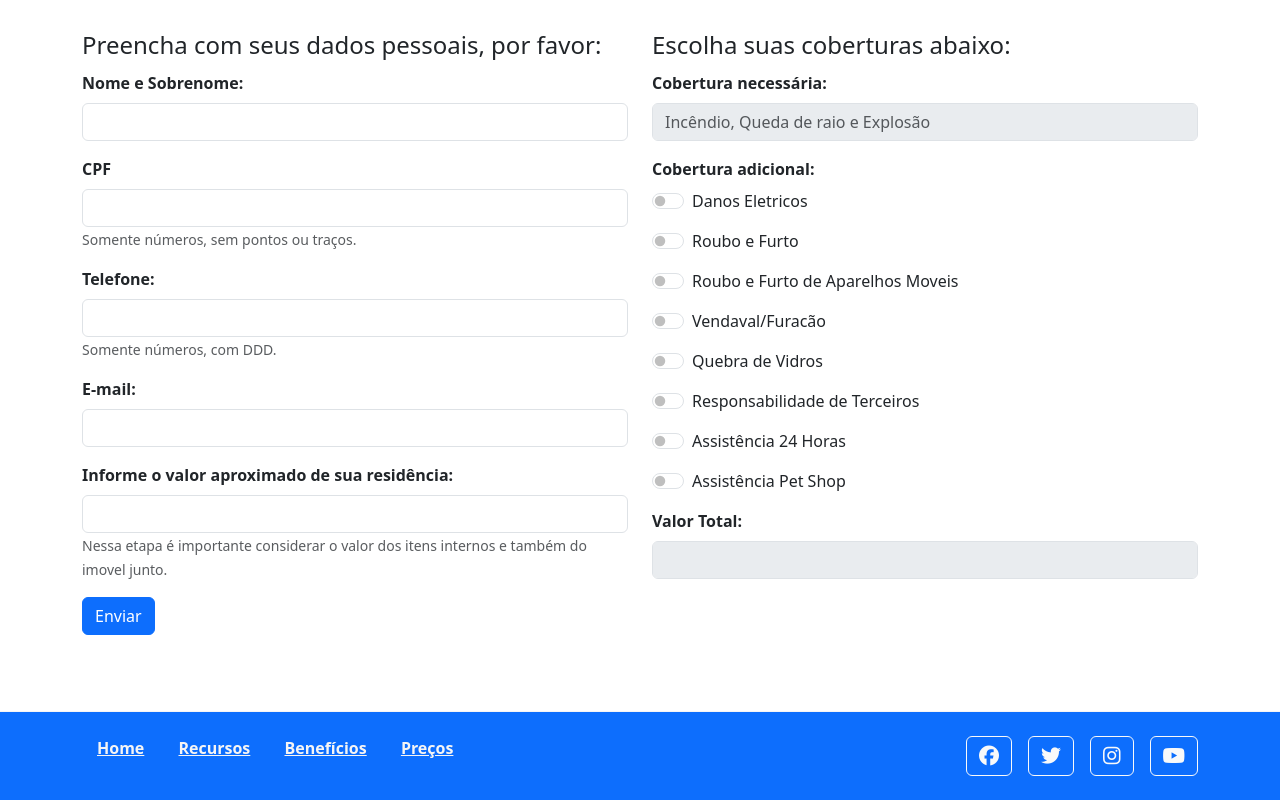
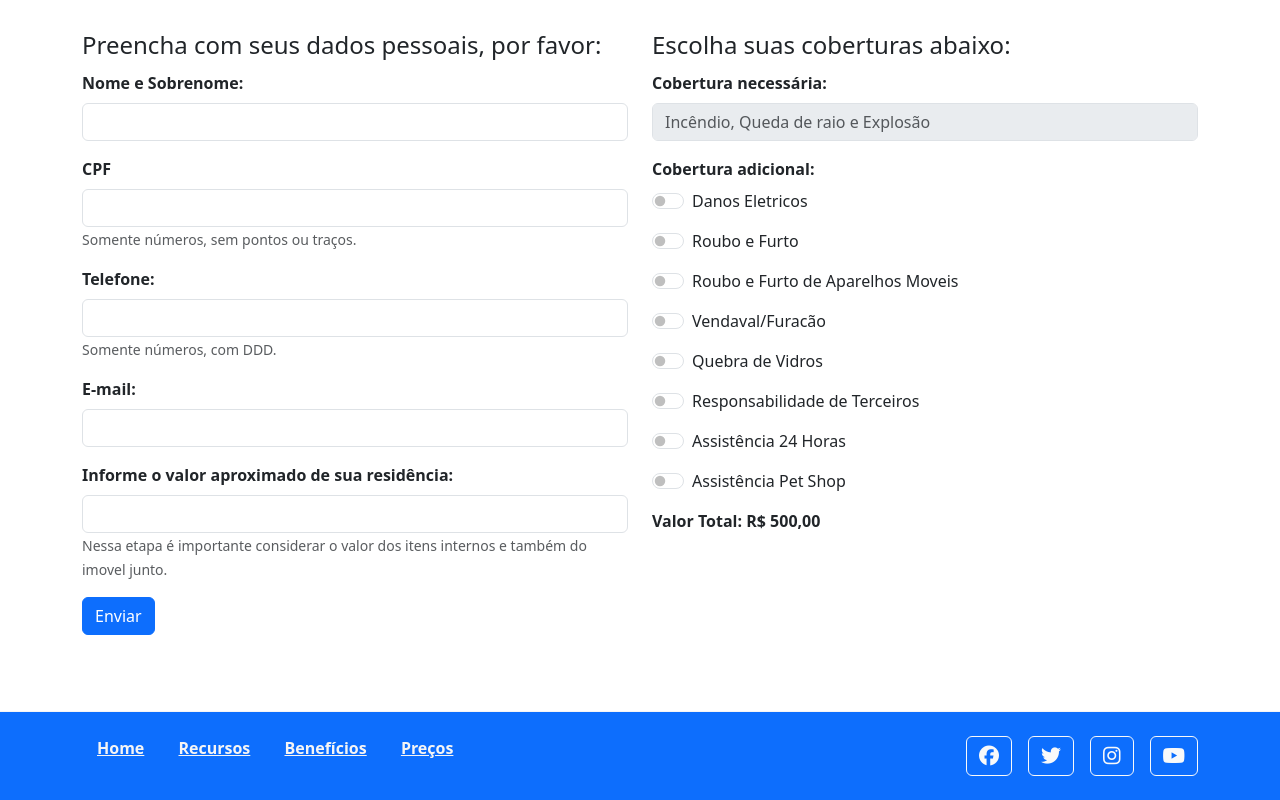
Before and after one commit to brunors1/segres, a plain HTML site: page pages/orçamento.html in a window 1280 px wide. Shown: the part 438-1238 px from the top of the page. Drawn offline with nearby package versions, Linux system fonts and the light colour scheme.

Commit message:
atualização
inclusão da label com o valor atualizado da soma das coberturas selecionadas.

```diff
--- a/js/scripts.js
+++ b/js/scripts.js
@@ -14,8 +14,9 @@ class Calculator {
         //Convertendo o valor final em moeda
         const opcoes = { style: 'currency', currency: 'BRL' };
         const valorFormatado = this.total.toLocaleString('pt-BR', opcoes);
-        console.log(valorFormatado);
-
+        //exibindo valor total no input
+        const inputValor = document.getElementById("totalValue");
+        inputValor.innerText = ` ${valorFormatado}`
     }
 }
 
@@ -44,6 +45,7 @@ class FormValue {
         // values() extrai apenas os valores do objeto formValues e cria um array com esses valores
         const formArray = Object.values(formValues);
         console.log(formArray);
+        alert(formArray);
     }
 }
 const formHandler = new FormValue('myForm', 'btn');
--- a/pages/orçamento.html
+++ b/pages/orçamento.html
@@ -171,8 +171,10 @@
                 </div>
               </div>
               <div class="mb-3">
-                <label for="disabledTextInput" class="form-label fw-semibold">Valor Total:</label>
-                <input type="text" id="valorTotal" class="form-control" placeholder="" disabled>
+                <label for="disabledTextInput" class="form-label fw-semibold">Valor Total: <label
+                    class="form-label fw-semibold" id="totalValue"> R$ 500,00
+                  </label></label>
+                <!-- <input type="text" id="valorTotal" class="form-control"> -->
               </div>
             </fieldset>
           </form>
```
